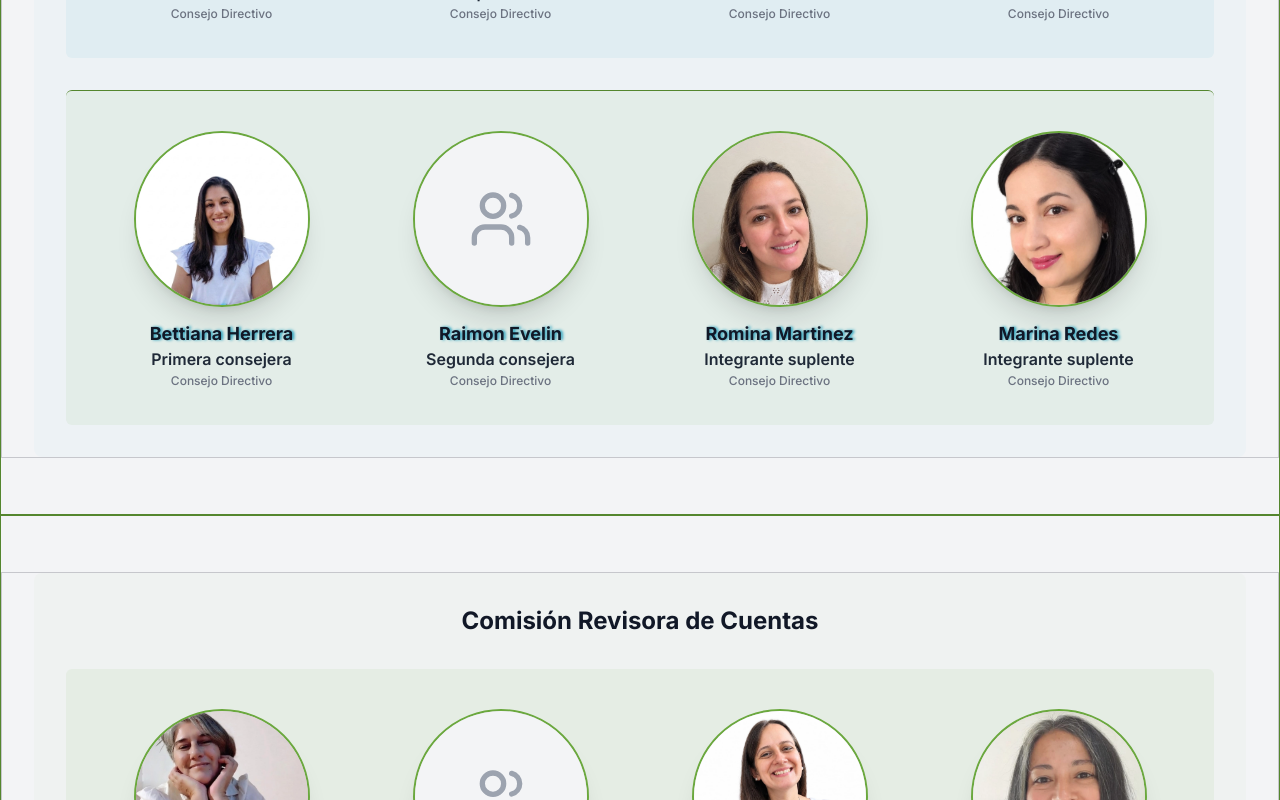
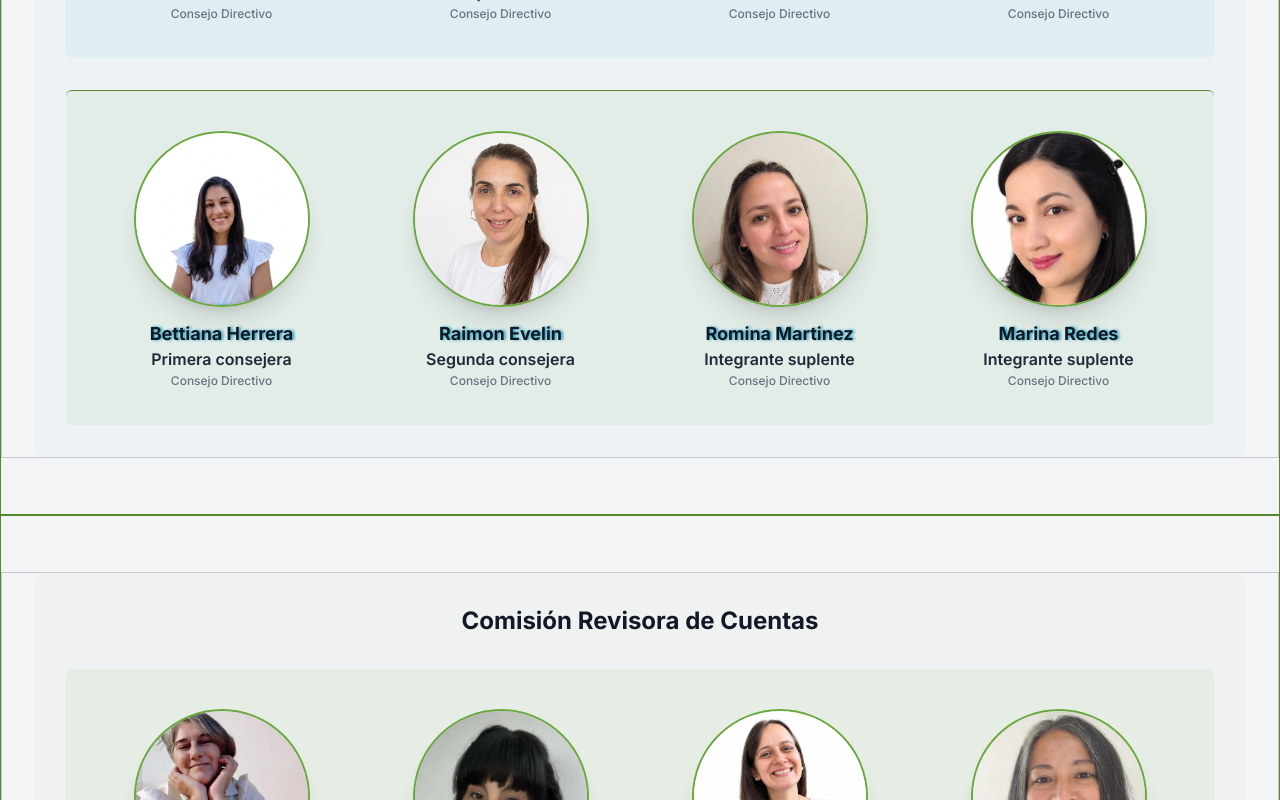
Before and after one commit to alfildigital/front, a React (Vite) app: page /nosotros in a window 1280 px wide. Shown: the part 1020-1820 px from the top of the page. Built offline with nearby package versions, Linux system fonts and the light colour scheme.

Commit message:
modificaciones de estilos, se agrega contacto a nosotros, se optimiza SEO

```diff
--- a/src/pages/Nosotros/index.tsx
+++ b/src/pages/Nosotros/index.tsx
@@ -231,7 +231,7 @@ const boardGroups: Member[][] = [
   ],
   [
     { name: 'Bettiana Herrera', role: 'Primera consejera', image: '/comision_directiva/5_1_consejera_titular_consejo_directivo.webp' },
-    { name: 'Raimon Evelin', role: 'Segunda consejera' },
+    { name: 'Raimon Evelin', role: 'Segunda consejera', image:'/comision_directiva/5_2_consejera_titular_consejo_directivo.webp' },
     { name: 'Romina Martinez', role: 'Integrante suplente', image: '/comision_directiva/7_consejera_suplente_consejo_directivo.webp' },
     { name: 'Marina Redes', role: 'Integrante suplente', image: '/comision_directiva/8_2_consejera_suplente_consejo_directivo.webp' },
   ],
@@ -240,7 +240,7 @@ const boardGroups: Member[][] = [
 const auditGroups: Member[][] = [
   [
     { name: 'Ligia Méndez', role: 'Revisora de Cuentas', subtitle: 'Primer Titular', image: '/comision_directiva/10_1_titular_comisión_revisora_de_cuentas.webp' },
-    { name: 'Rosana Lemesi', role: 'Revisor de Cuentas', subtitle: 'Segundo Titular' },
+    { name: 'Rosana Lemesi', role: 'Revisor de Cuentas', subtitle: 'Segundo Titular', image: '/comision_directiva/11_2_titular_comisión_revisora_de_cuentas.webp' },
     { name: 'Laura Rodríguez', role: 'Revisora de Cuentas', subtitle: 'Suplente', image: '/comision_directiva/12_1_suplente_comisión_revisora_de_cuentas.webp' },
     { name: 'Griselda Araujo', role: 'Revisor de Cuentas', subtitle: 'Suplente', image: '/comision_directiva/13_2_suplente_comisión_revisora_de_cuentas.webp' },
   ],
```
Also changed, not shown: public/comision_directiva/11_2_titular_comisión_revisora_de_cuentas.webp (added), public/comision_directiva/5_2_consejera_titular_consejo_directivo.webp (added).
